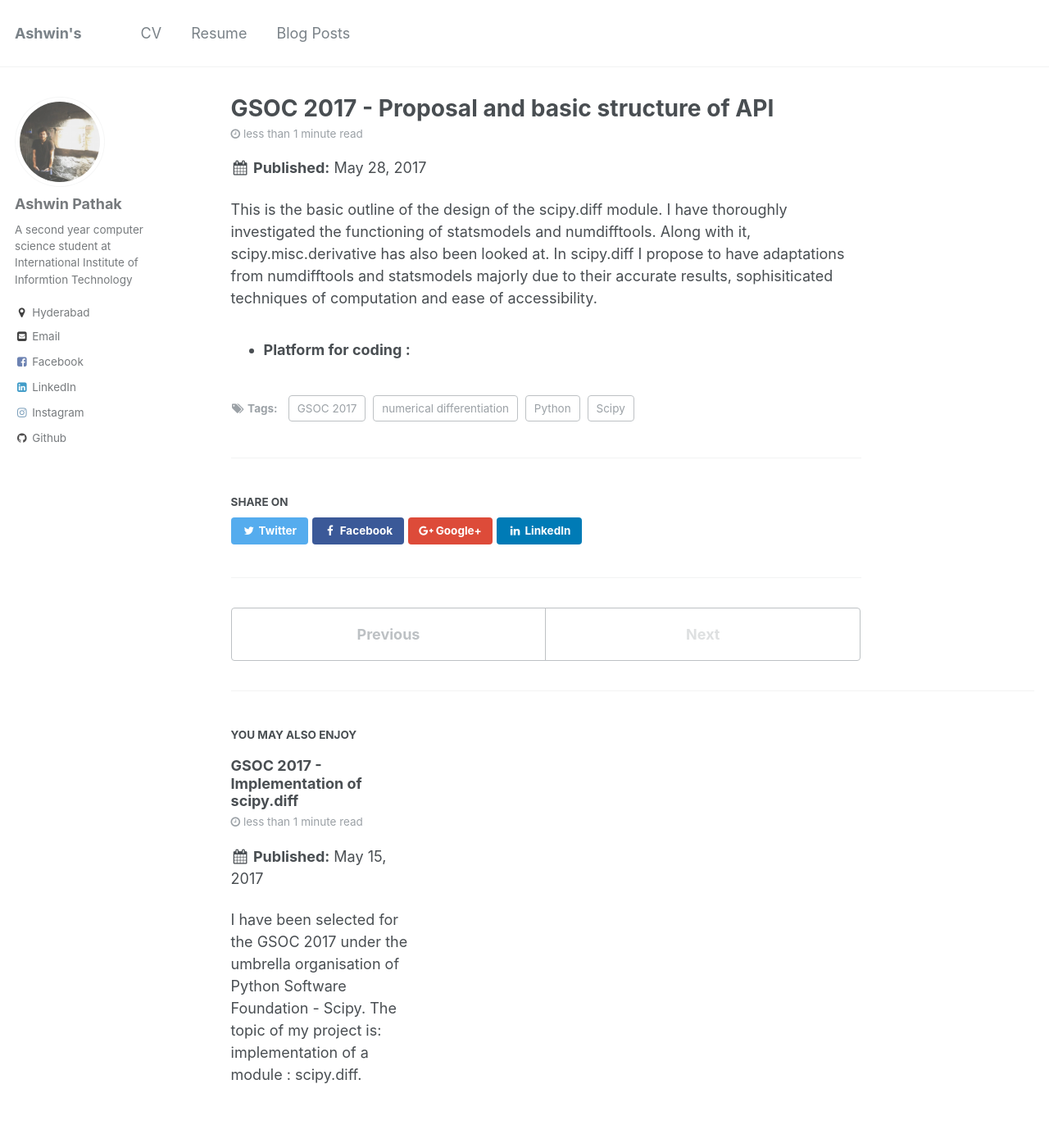
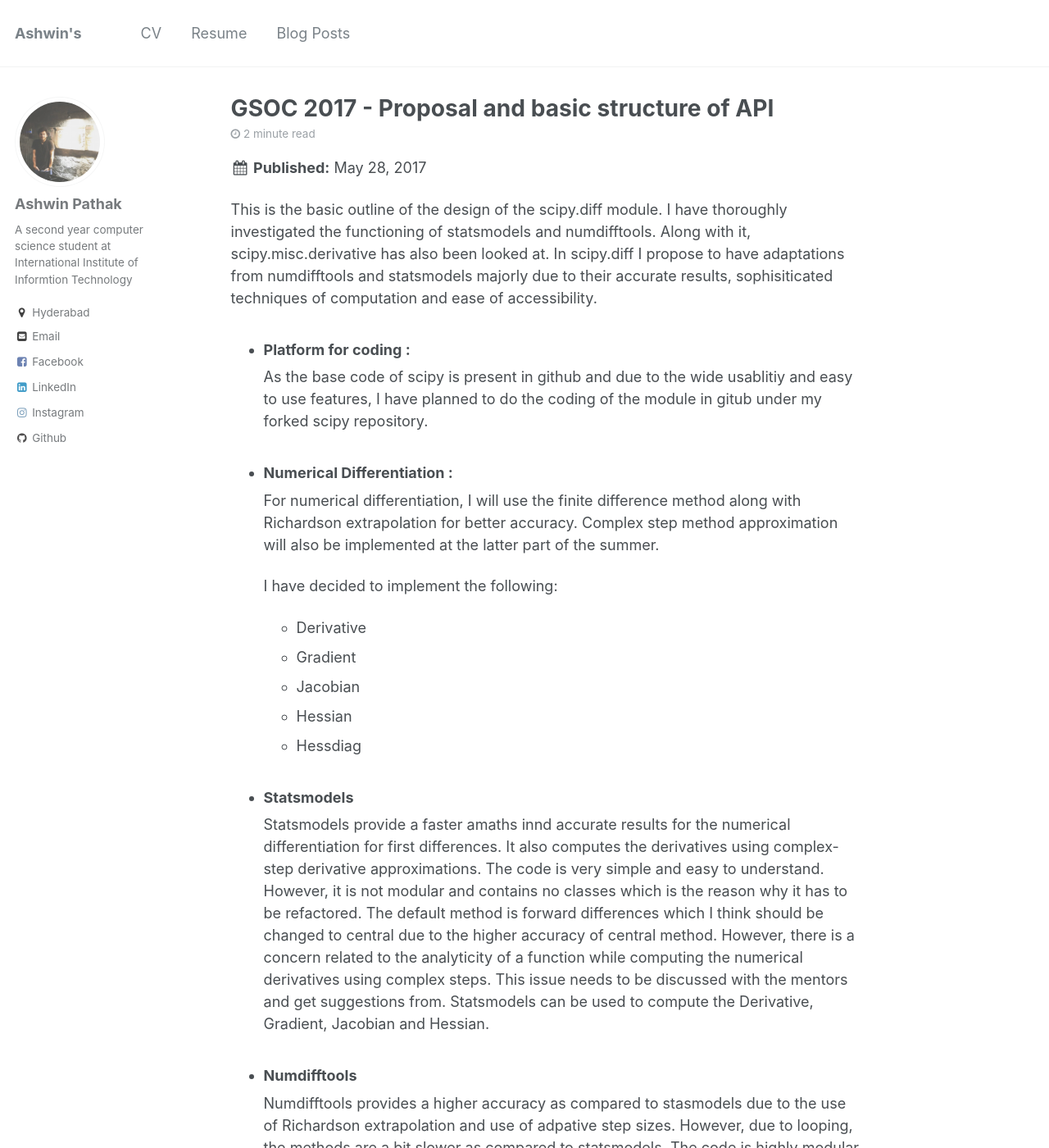
Before and after one commit to ashwinpathak20/ashwinpathak20.github.io, a Jekyll site: the page built from _posts/2017-05-28-blog-post-2.md, in a window 1280 px wide and 1400 px high. Shown: the whole window at 82% size. Built offline with Jekyll 4.4.1, drawn with Linux system fonts in a browser that asks for light colours; some of the changed text lies outside the part shown.

Commit message:
Update 2017-05-28-blog-post-2.md

````diff
--- a/_posts/2017-05-28-blog-post-2.md
+++ b/_posts/2017-05-28-blog-post-2.md
@@ -12,3 +12,33 @@ tags:
 This is the basic outline of the design of the scipy.diff module. I have thoroughly investigated the functioning of statsmodels and numdifftools. Along with it, scipy.misc.derivative has also been looked at. In scipy.diff I propose to have adaptations from numdifftools and statsmodels majorly due to their accurate results, sophisiticated techniques of computation and ease of accessibility.
 
 * ### Platform for coding :
+   As the base code of scipy is present in github and due to the wide usablitiy and easy to use features, I have planned to do the coding of the module in gitub under my forked scipy repository.
+
+* ### Numerical Differentiation :
+  For numerical differentiation, I will use the finite difference method along with Richardson extrapolation for better accuracy. Complex step method approximation will also be implemented at the latter part of the summer.
+
+  I have decided to implement the following:
+
+    - Derivative
+    - Gradient
+    - Jacobian
+    - Hessian
+    - Hessdiag
+
+* ### Statsmodels
+  Statsmodels provide a faster amaths innd accurate results for the numerical differentiation for first differences. It also computes the derivatives using complex-step derivative approximations. The code is very simple and easy to understand. However, it is not modular and contains no classes which is the reason why it has to be refactored. The default method is forward differences which I think should be changed to central due to the higher accuracy of central method.
+  However, there is a concern related to the analyticity of a function while computing the numerical derivatives using complex steps. This issue needs to be discussed with the mentors and get suggestions from.
+  Statsmodels can be used to compute the Derivative, Gradient, Jacobian and Hessian.
+
+* ### Numdifftools
+  Numdifftools provides a higher accuracy as compared to stasmodels due to the use of Richardson extrapolation and use of adpative step sizes. However, due to looping, the methods are a bit slower as compared to statsmodels. The code is highly modular and implemented using OOP concepts. It provides a high range of options such as order of accuracy, order of differentiation, steps generator methods, etc:
+  Numdifftools uses adaptive step-size to calculate finite differences, but will suffer from dilemma to choose small step-size to reduce truncation error but at the same time avoid subtractive cancellation at too small values.
+
+* ### Structure and Fucntions:
+  I decided to make a fully modularized code using the OOP concept so that the code becomes easy to interpret and understand. The maintainablity also becomes easy.
+
+  - #### Input
+    ```
+    **fun** : Input function
+            function of an array
+    ```
````
